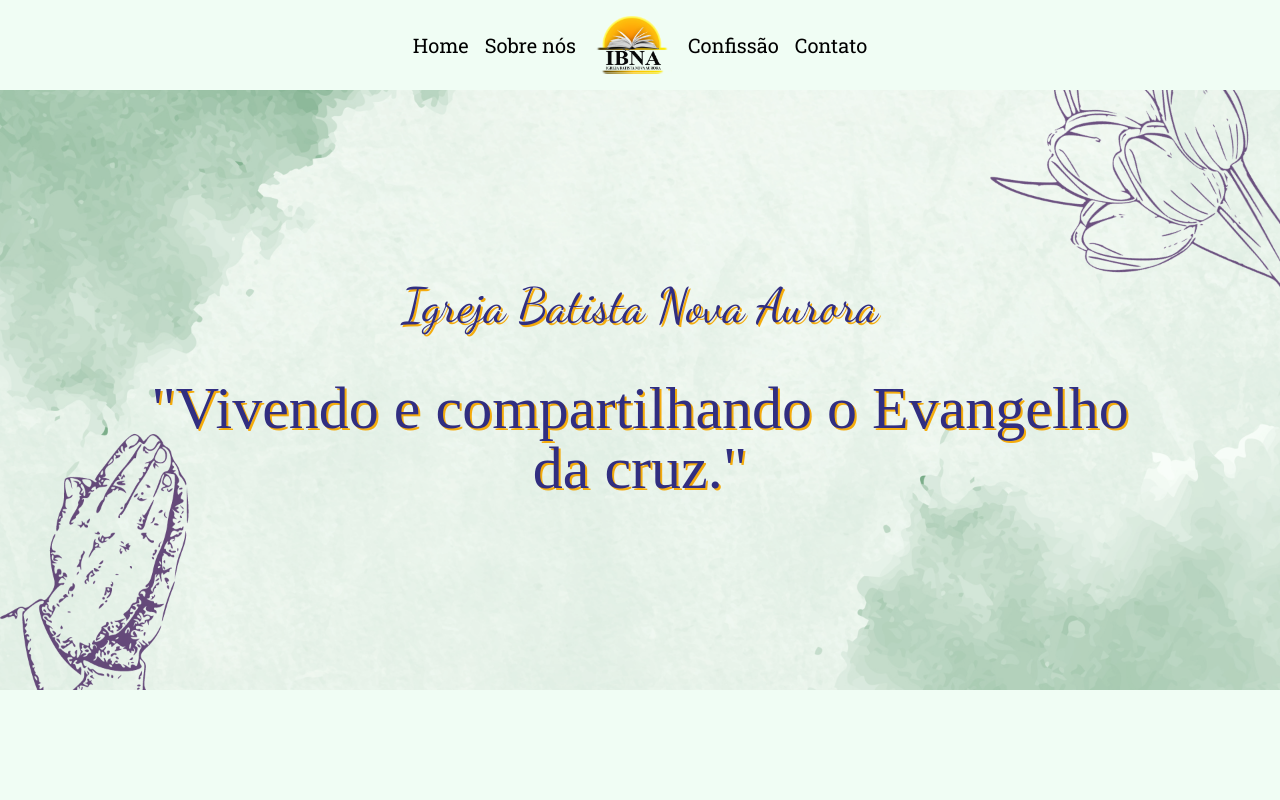
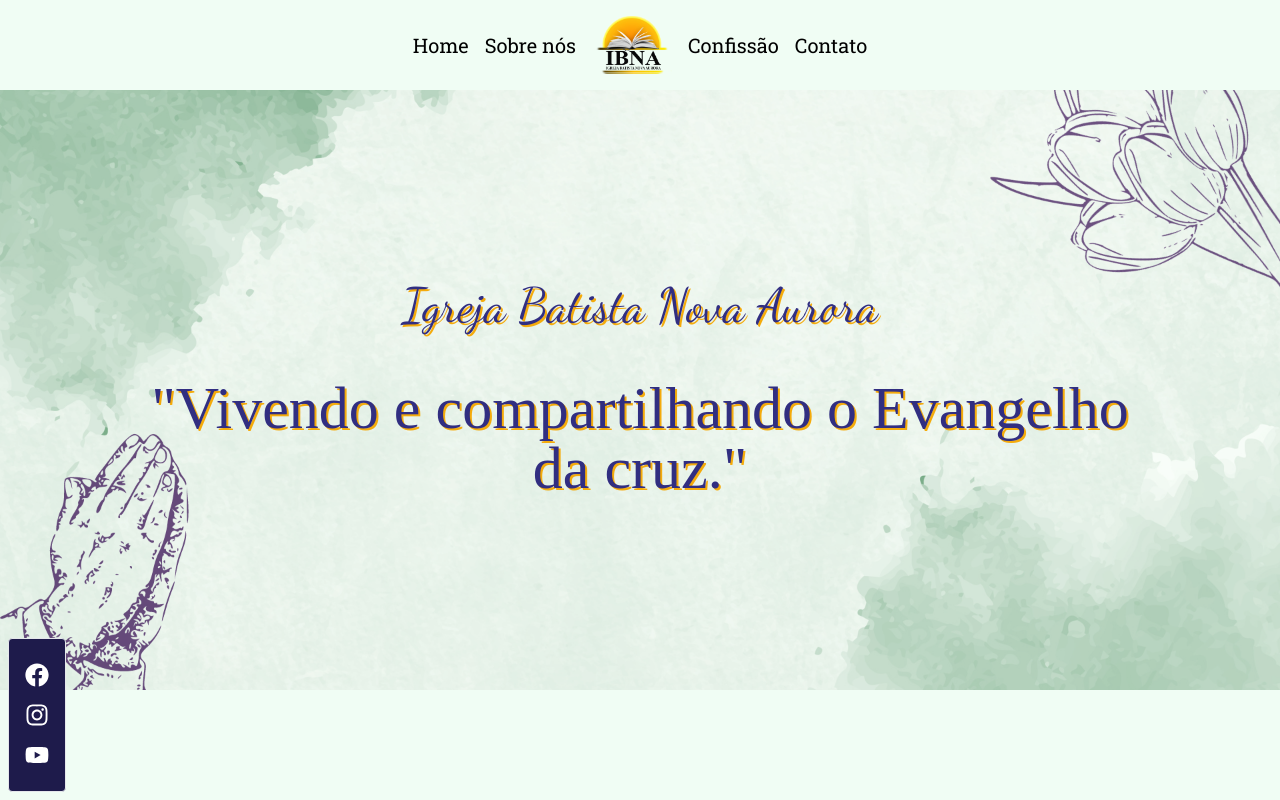
Before and after one commit to Silvio-SC/Igreja-Batista-Nova-Aurora, a Next.js app: page / in a window 1280 px wide. Shown: the top 800 px of the page. Built offline with nearby package versions, Linux system fonts and the light colour scheme.

Commit message:
feat: Redes Sociais no canto

```diff
--- a/src/app/page.tsx
+++ b/src/app/page.tsx
@@ -2,6 +2,8 @@ import { Activities } from '@/components/activities'
 import { Carousel } from '@/components/carousel'
 import { Pastores } from '@/components/pastores'
 import { PhrasesSection } from '@/components/phrases'
+import Link from 'next/link'
+import { FaFacebook, FaInstagram, FaYoutube } from 'react-icons/fa'
 
 export default function Home() {
   return (
@@ -41,6 +43,17 @@ export default function Home() {
           <iframe src="https://www.google.com/maps/embed?pb=!1m18!1m12!1m3!1d3674.939469195651!2d-43.58516207468929!3d-22.915603379248807!2m3!1f0!2f0!3f0!3m2!1i1024!2i768!4f13.1!3m3!1m2!1s0x9be46c907dce03%3A0xcfa5d6830478b1b4!2sIgreja%20Batista%20Nova%20Aurora!5e0!3m2!1spt-BR!2sbr!4v1706315692149!5m2!1spt-BR!2sbr" width="100%" height="450" loading="lazy"></iframe>
         </div>
       </section>
+      <span className='fixed bottom-2 left-2 flex flex-col gap-4 bg-indigo-950 rounded border px-4 py-6'>
+        <Link href={"https://www.facebook.com/NovaAuroraIgrejaBatista/"} target="_blank">
+            <FaFacebook className="text-white hover:text-blue-600" size="1.5rem"/>
+        </Link>
+        <Link href={"https://www.instagram.com/ibnovaaurora/"} target="_blank">
+            <FaInstagram className="text-white hover:text-pink-600" size="1.5rem"/>
+        </Link>
+        <Link href={"https://www.youtube.com/@IBNovaAuroraCG"} target="_blank">
+            <FaYoutube className="text-white hover:text-red-600" size="1.5rem"/>
+        </Link>
+      </span>
     </main>
   )
 }
```
